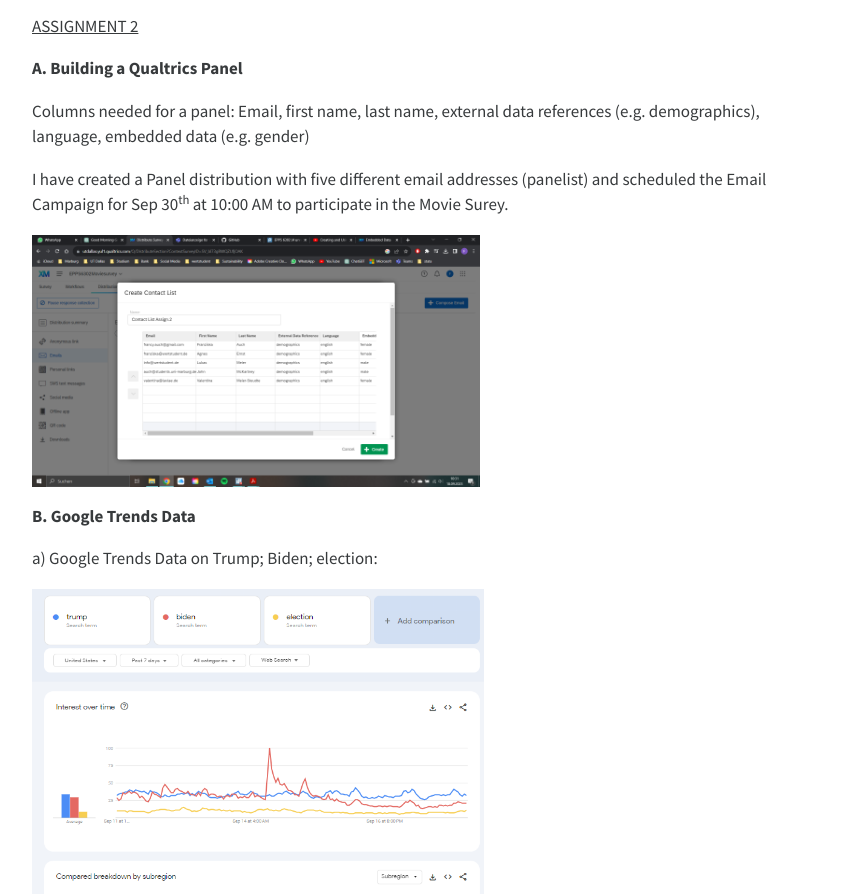
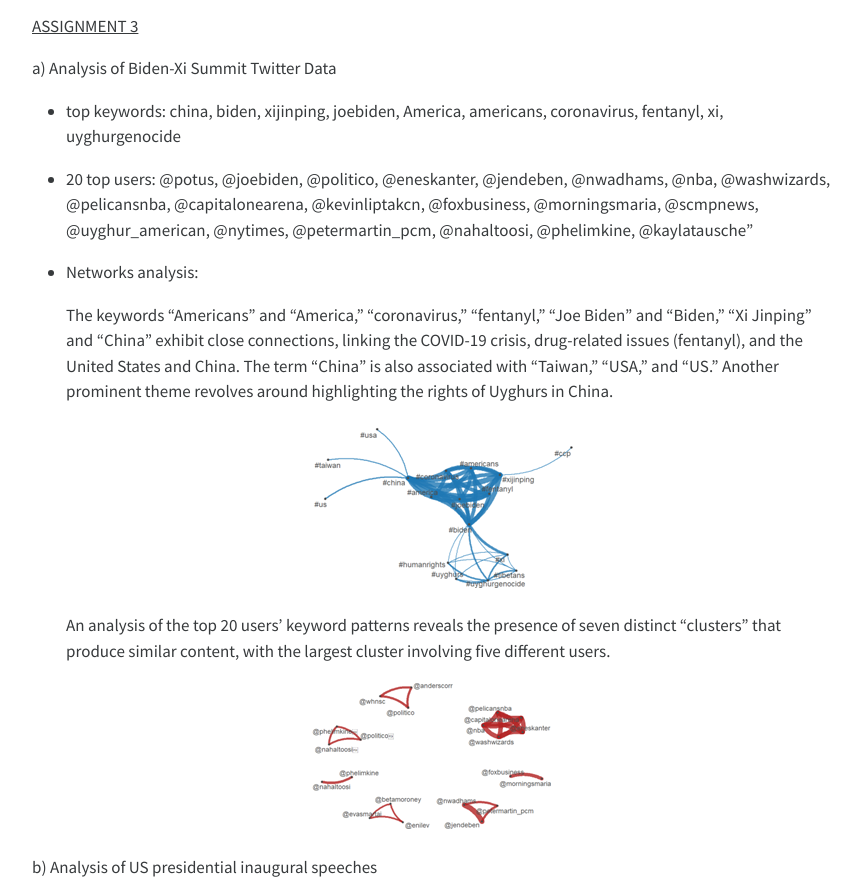
Before and after one commit to FranziskaAuch/franziskaauch.github.io, a plain HTML site: page index.html in a window 1280 px wide. Shown: the part 135-1029 px from the top of the page, without its empty margins (136-997 px from the left). Drawn offline with Linux system fonts and the light colour scheme.

Commit message:
Add files via upload

```diff
--- a/index.html
+++ b/index.html
@@ -122,6 +122,29 @@ ul.task-list li input[type="checkbox"] {
 
 </header>
 
+<p><u>ASSIGNMENT 3</u></p>
+<p>a) Analysis of Biden-Xi Summit Twitter Data</p>
+<ul>
+<li><p>top keywords: china, biden, xijinping, joebiden, America, americans, coronavirus, fentanyl, xi, uyghurgenocide</p></li>
+<li><p>20 top users: @potus, @joebiden, @politico, @eneskanter, @jendeben, @nwadhams, @nba, @washwizards, @pelicansnba, @capitalonearena, @kevinliptakcn, @foxbusiness, @morningsmaria, @scmpnews, @uyghur_american, @nytimes, @petermartin_pcm, @nahaltoosi, @phelimkine, @kaylatausche”</p></li>
+<li><p>Networks analysis:</p>
+<p>The keywords “Americans” and “America,” “coronavirus,” “fentanyl,” “Joe Biden” and “Biden,” “Xi Jinping” and “China” exhibit close connections, linking the COVID-19 crisis, drug-related issues (fentanyl), and the United States and China. The term “China” is also associated with “Taiwan,” “USA,” and “US.” Another prominent theme revolves around highlighting the rights of Uyghurs in China.</p>
+<div class="quarto-figure quarto-figure-center">
+<figure class="figure">
+<p><img src="images/network1.png" class="img-fluid figure-img"></p>
+</figure>
+</div>
+<p>An analysis of the top 20 users’ keyword patterns reveals the presence of seven distinct “clusters” that produce similar content, with the largest cluster involving five different users.</p></li>
+</ul>
+<div class="quarto-figure quarto-figure-center">
+<figure class="figure">
+<p><img src="images/network2.png" class="img-fluid figure-img"></p>
+</figure>
+</div>
+<p>b) Analysis of US presidential inaugural speeches</p>
+<p>A lexical dispersion plot is a graphical tool used to illustrate the distribution of specific words or terms throughout a document or corpus. In this particular lexical dispersion plot, we gain insights into the frequency of usage for the words “American” and “people” in the inauguration speeches of different U.S. presidents.</p>
+<p>In general, it is observed that “American” is used less frequently than “people,” which is expected given the broader applicability of the term “people.” An exception to this trend is President Kennedy, who did not employ the word “American” and used “people” only once in his speech. Over time, it appears that the use of both words has shown a slight increase and/or has remained relatively consistent, with exceptions during the administrations of Presidents Nixon (1973) and Carter (1977) and Bush (2001 &amp; 2005) as well as Obama (2009). Notably, the term “people” tends to be more prevalent in the early portions of the speeches.</p>
+<p><img src="images/presidentspeech.png" class="img-fluid"></p>
 <p><u>ASSIGNMENT 2</u></p>
 <p><strong>A. Building a Qualtrics Panel</strong></p>
 <p>Columns needed for a panel: Email, first name, last name, external data references (e.g.&nbsp;demographics), language, embedded data (e.g.&nbsp;gender)</p>
```
Also changed, not shown: search.json (+1 -1 lines), images/network1.png (added), images/network2.png (added), images/presidentspeech.png (added).
